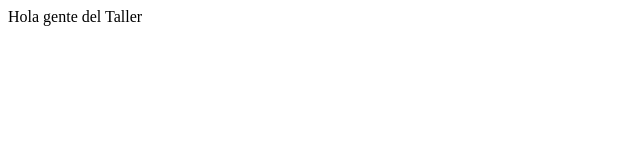
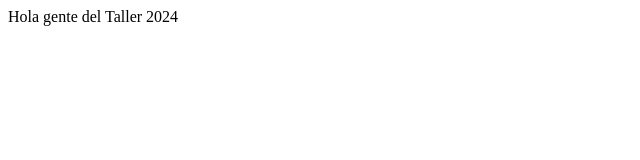
Before and after one commit to jiugo/reactbasicapp, a React (Create React App) app: page / in a window 1280 px wide. Shown: the top 160 px of the page, without its empty margins (0-640 px from the left). Built offline with nearby package versions, Linux system fonts and the light colour scheme; the HTML template or start-up script is replaced by a standard one.

Commit message:
add year
add the 2024 year

```diff
--- a/src/App.js
+++ b/src/App.js
@@ -1,7 +1,7 @@
 import React from 'react';
 
 function App() {
-  const value = 'Taller';
+  const value = 'Taller 2024';
   return <div>Hola gente del  {value}</div>;
 }
 
```
